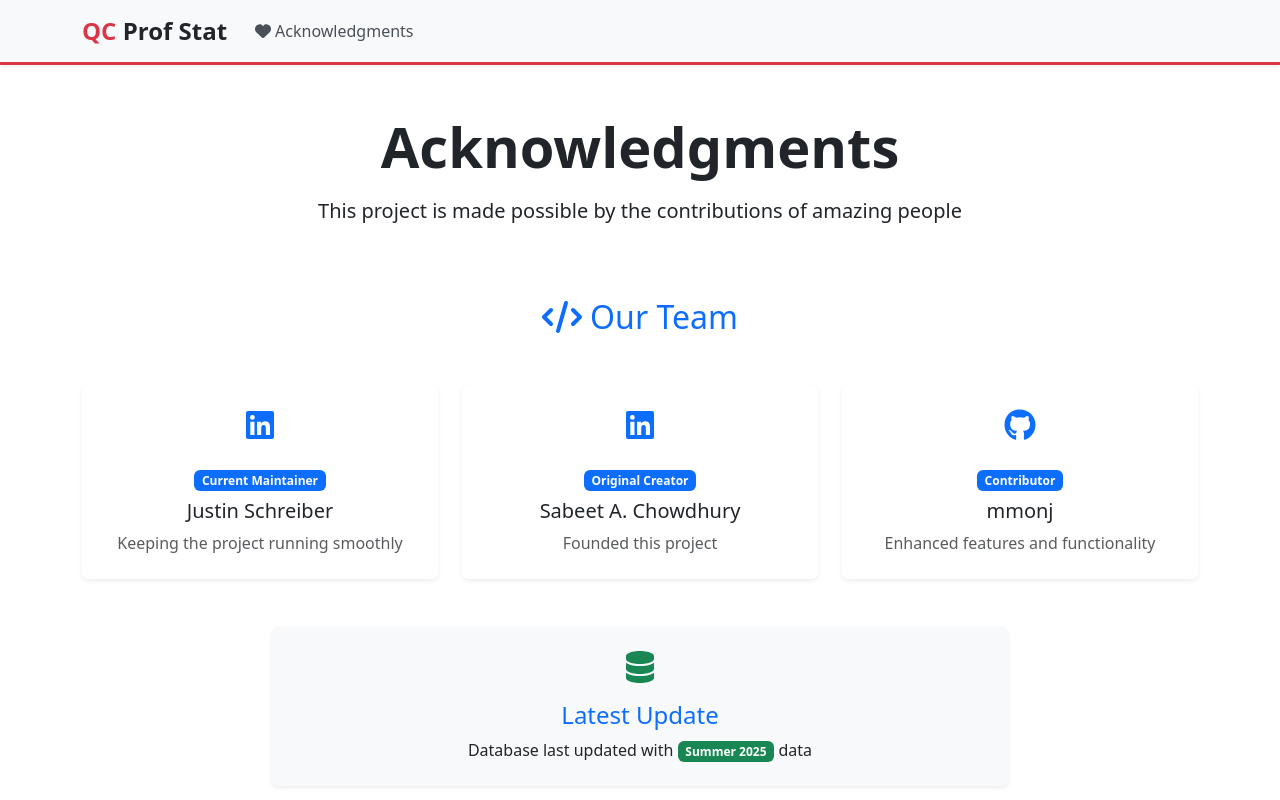
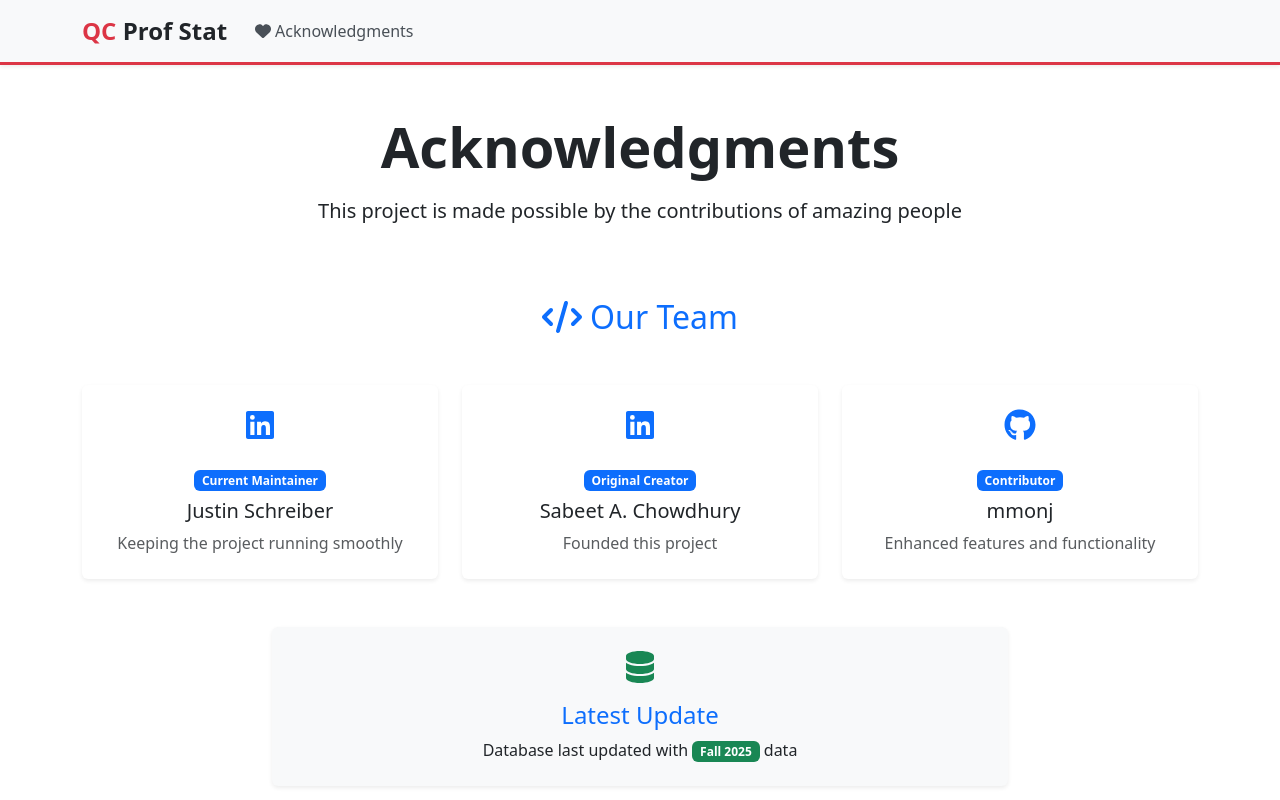
Before and after one commit to JustSch/qc-prof-stat-frontend, a Next.js app: page /acknowledgments in a window 1280 px wide. Shown: the top 800 px of the page. Built offline with nearby package versions, Linux system fonts and the light colour scheme.

Commit message:
updated termLastUpdated Date

```diff
--- a/src/pages/acknowledgments.jsx
+++ b/src/pages/acknowledgments.jsx
@@ -7,7 +7,7 @@ import { faCode, faDatabase, faHandHoldingHeart, faHeart } from "@fortawesome/fr
 import { FontAwesomeIcon } from "@fortawesome/react-fontawesome";
 
 export default function Page() {
-  const termLastUpdated = "Summer 2025";
+  const termLastUpdated = "Fall 2025";
 
   const teamMembers = [
     {
```
